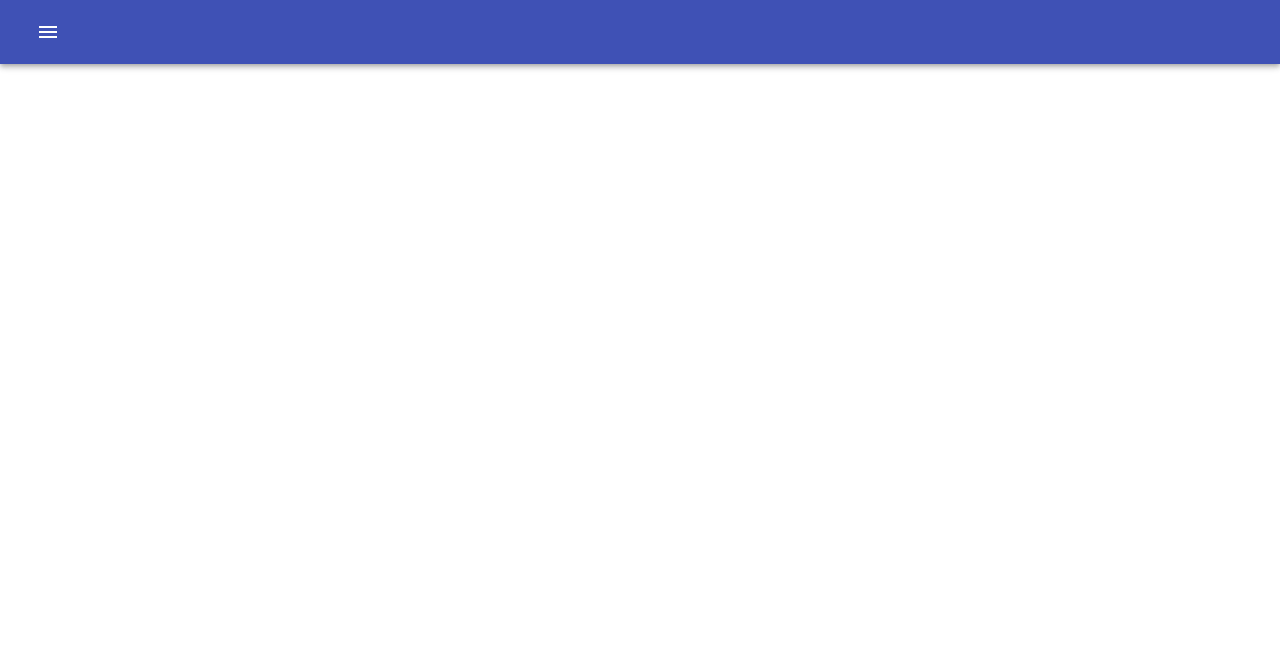
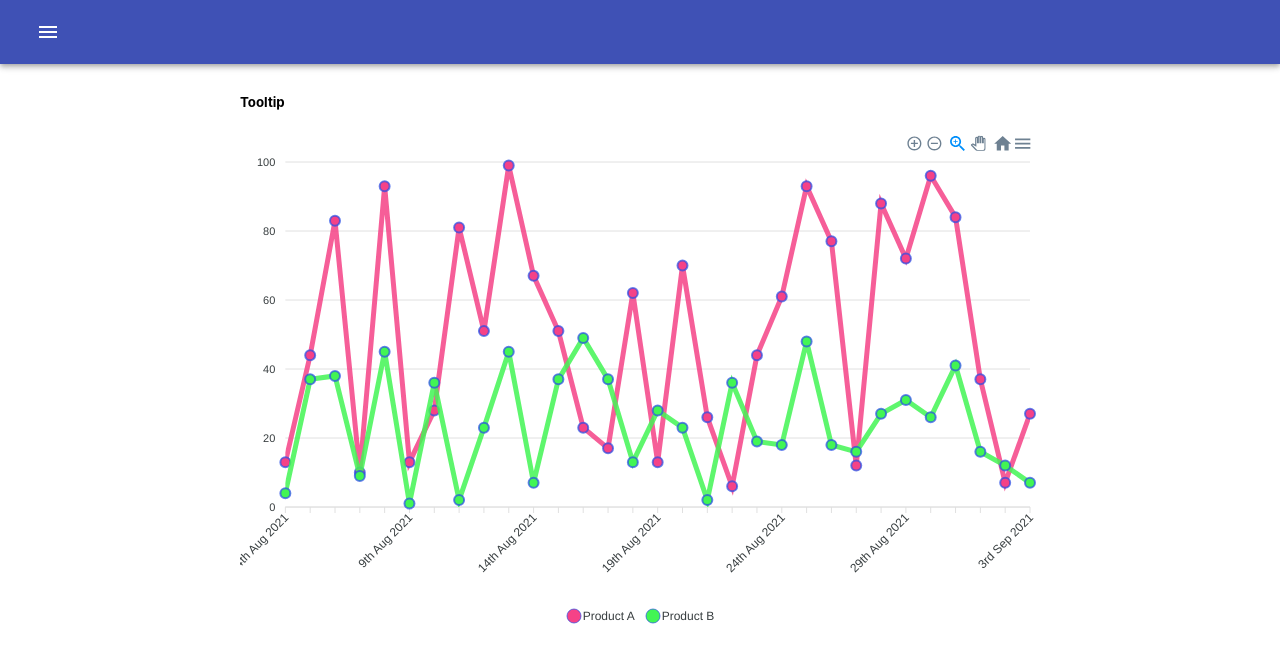
Before and after one commit to KanRMUTL/React-with-ApexCharts, a React (Create React App) app: page /multi-series in a window 1280 px wide. Shown: the top 662 px of the page. Built offline with nearby package versions, Linux system fonts and the light colour scheme.

Commit message:
created multiple series chart

```diff
--- a/package.json
+++ b/package.json
@@ -14,6 +14,7 @@
     "@types/react-dom": "^17.0.0",
     "@types/react-router-dom": "^5.1.8",
     "apexcharts": "^3.27.3",
+    "date-fns": "^2.23.0",
     "install": "^0.13.0",
     "react": "^17.0.2",
     "react-apexcharts": "^1.3.9",
--- /dev/null
+++ b/src/pages/MultiSeries/MultiSeriesContainer.tsx
@@ -0,0 +1,68 @@
+import React, { useState } from "react";
+import MultiSeriesView from "./MultiSeriesView";
+import { TooltipCustom, ChartTypes } from "../../types/ApexOption";
+import { ApexOptions } from "apexcharts";
+import { eachDayOfInterval, add, format } from "date-fns";
+
+function TooltipContainer() {
+  const today = new Date();
+  const next30Day = add(today, { days: 30 });
+  const allDays = eachDayOfInterval({ start: today, end: next30Day });
+
+  const [option] = useState<ApexOptions>({
+    chart: {
+      id: "multiple-series",
+      width: "100%",
+    },
+    colors: ["#f54287", "#42f554"],
+    xaxis: {
+      categories: allDays.map((day, index) =>
+        index % 5 === 0 ? format(day, "do MMM yyyy") : ""
+      ),
+    },
+    markers: {
+      size: 5,
+      colors: undefined,
+      strokeColors: "#274de6",
+      strokeWidth: 2,
+      strokeOpacity: 0.7,
+      strokeDashArray: 0,
+      fillOpacity: 1,
+      discrete: [],
+      shape: "circle",
+      radius: 2,
+      offsetX: 0,
+      offsetY: 0,
+      onClick: undefined,
+      onDblClick: undefined,
+      showNullDataPoints: true,
+      hover: {
+        size: undefined,
+        sizeOffset: 3,
+      },
+    },
+  });
+
+  const randomValues = (limit: number) => {
+    return allDays.map(() => Math.floor(Math.random() * limit));
+  };
+
+  const [seires] = useState([
+    {
+      name: "Product A",
+      data: randomValues(100),
+    },
+    {
+      name: "Product B",
+      data: randomValues(50),
+    },
+  ]);
+
+  return (
+    <div>
+      <MultiSeriesView option={option} series={seires} type={ChartTypes.line} />
+    </div>
+  );
+}
+
+export default TooltipContainer;
--- /dev/null
+++ b/src/pages/MultiSeries/MultiSeriesView.tsx
@@ -0,0 +1,21 @@
+import React from "react";
+import Chart from "react-apexcharts";
+import { ApexOptions } from "apexcharts";
+import { ChartTypes } from "../../types/ApexOption";
+
+interface Props {
+  option: ApexOptions;
+  series: any;
+  type: ChartTypes;
+}
+
+function MultiSeriesView({ option, series, type }: Props) {
+  return (
+    <div>
+      <h5>Tooltip</h5>
+      <Chart options={option} series={series} type={type} width={800} />
+    </div>
+  );
+}
+
+export default MultiSeriesView;
--- a/src/route/Router.tsx
+++ b/src/route/Router.tsx
@@ -2,7 +2,9 @@ import React from "react";
 import { Switch, Route } from "react-router-dom";
 import BasicContainer from "../pages/Basic/BasicContainer";
 import TooltipContainer from "../pages/Toolptip/TooltipContainer";
+import MultiSeriesContainer from "../pages/MultiSeries/MultiSeriesContainer";
 import { useToggleSidebar } from "../context/SidebarContext";
+
 function Router() {
   const toggleSidebar = useToggleSidebar();
   return (
@@ -13,6 +15,7 @@ function Router() {
       <Switch>
         <Route path="/basic" component={BasicContainer} />
         <Route path="/tooltip" component={TooltipContainer} />
+        <Route path="/multi-series" component={MultiSeriesContainer} />
       </Switch>
     </div>
   );
--- a/src/route/path.tsx
+++ b/src/route/path.tsx
@@ -12,4 +12,8 @@ export const basePath: Path[] = [
     label: "Tooltip",
     path: "/tooltip",
   },
+  {
+    label: "Multiple series",
+    path: "/multi-series",
+  },
 ];
```
Also changed, not shown: 1 other file (tests, documents, lock files or other folders).
